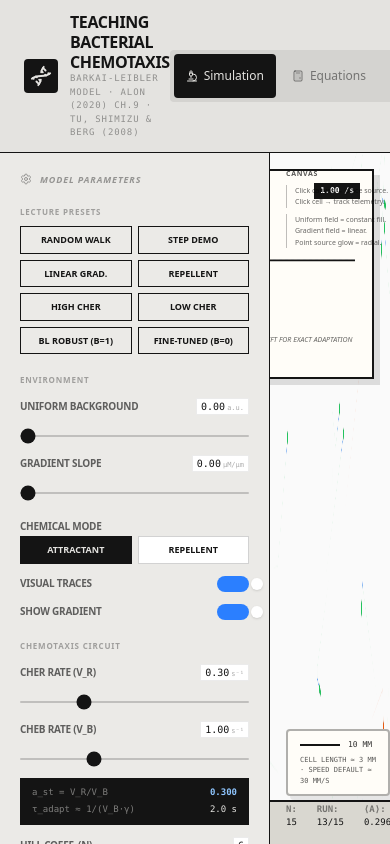
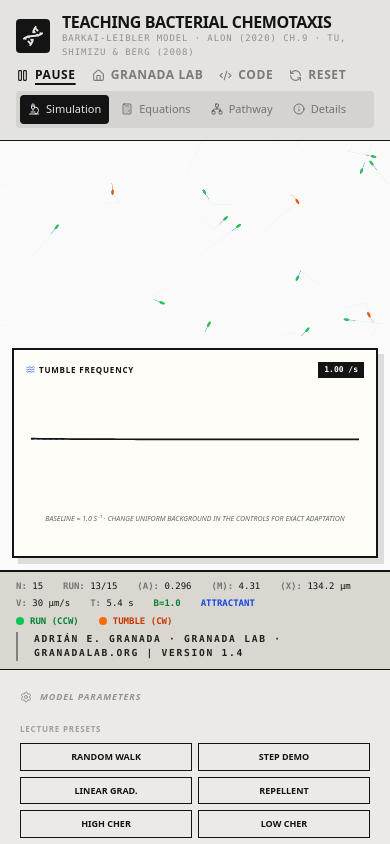
Before and after one commit to Granada-Lab/chemotaxis, a React (Vite) app: page / in a window 390 px wide. Built offline with nearby package versions, Linux system fonts and the light colour scheme.

Commit message:
v1.4: phone layout
Stack controls below the canvas on small screens, keep the canvas at 2:1,
move the tumble-frequency chart below the canvas, wrap the header and
status bar, and pad sub-views less on phones. Desktop layout unchanged.

Co-Authored-By: Claude Opus 5.5 <noreply@anthropic.com>

```diff
--- a/package.json
+++ b/package.json
@@ -1,7 +1,7 @@
 {
   "name": "bacterial-chemotaxis-simulator",
   "private": true,
-  "version": "1.3.0",
+  "version": "1.4.0",
   "type": "module",
   "scripts": {
     "dev": "vite --port=3000 --host=0.0.0.0",
--- a/src/components/Dashboard.tsx
+++ b/src/components/Dashboard.tsx
@@ -207,9 +207,9 @@ export default function Dashboard() {
     params.cheBSelectivity > 0.3 ? 'Partial Adaptation' : 'Fine-tuned (Breaks)';
 
   return (
-    <div className="flex flex-col h-screen bg-[#E4E3E0] text-[#141414] font-sans select-none">
+    <div className="flex flex-col min-h-screen md:h-screen bg-[#E4E3E0] text-[#141414] font-sans select-none">
       {/* ── Header ── */}
-      <header className="flex items-center justify-between px-6 py-3 border-b border-[#141414] shrink-0">
+      <header className="flex flex-wrap items-center justify-between gap-x-4 gap-y-2 px-4 md:px-6 py-3 border-b border-[#141414] shrink-0">
         <div className="flex items-center gap-3">
           <div className="bg-[#141414] p-1.5 text-[#E4E3E0] rounded-sm"><Dna size={22} /></div>
           <div>
@@ -222,11 +222,11 @@ export default function Dashboard() {
           </div>
         </div>
 
-        <nav className="flex gap-1 bg-[#d4d3d0] p-1 rounded-sm">
-          {([['sim', 'Simulation', Microscope], ['math', 'Equations', Calculator], ['pathway', 'Pathway', Network], ['details', 'Simulation Details', Info]] as const).map(
+        <nav className="order-last md:order-none w-full md:w-auto flex gap-1 bg-[#d4d3d0] p-1 rounded-sm overflow-x-auto">
+          {([['sim', 'Simulation', Microscope], ['math', 'Equations', Calculator], ['pathway', 'Pathway', Network], ['details', 'Details', Info]] as const).map(
             ([id, label, Icon]) => (
               <button key={id} onClick={() => setActiveTab(id)}
-                className={`flex items-center gap-1.5 px-3 py-1.5 rounded-sm text-xs font-medium transition-all ${
+                className={`flex shrink-0 items-center gap-1.5 whitespace-nowrap px-2 md:px-3 py-1.5 rounded-sm text-[11px] md:text-xs font-medium transition-all ${
                   activeTab === id ? 'bg-[#141414] text-[#E4E3E0]' : 'hover:bg-[#c4c3c0] text-[#141414]/50 hover:text-[#141414]'}`}>
                 <Icon size={12} />{label}
               </button>
@@ -234,7 +234,7 @@ export default function Dashboard() {
           )}
         </nav>
 
-        <div className="flex items-center gap-4">
+        <div className="flex flex-wrap items-center gap-x-4 gap-y-1">
           <button onClick={() => setIsPlaying(v => !v)}
             className="flex items-center gap-1.5 text-xs font-bold uppercase tracking-wider underline underline-offset-4 decoration-2">
             {isPlaying ? <Pause size={13} /> : <Play size={13} />}
@@ -255,9 +255,9 @@ export default function Dashboard() {
         </div>
       </header>
 
-      <main className="flex-1 flex overflow-hidden">
+      <main className="flex-1 flex flex-col md:flex-row md:overflow-hidden">
         {/* ── Left Sidebar ── */}
-        <aside className="border-r border-[#141414] bg-[#EBEAE7] overflow-y-auto flex flex-col shrink-0" style={{ width: '270px' }}>
+        <aside className="order-2 md:order-none w-full md:w-[270px] border-t md:border-t-0 md:border-r border-[#141414] bg-[#EBEAE7] md:overflow-y-auto flex flex-col shrink-0">
           <div className="p-5 border-b border-[#141414] space-y-5">
             <div className="flex items-center gap-2">
               <Settings size={12} className="opacity-40" />
@@ -439,11 +439,11 @@ export default function Dashboard() {
         </aside>
 
         {/* ── Content ── */}
-        <section className="flex-1 flex flex-col overflow-hidden">
+        <section className="order-1 md:order-none flex-1 flex flex-col md:overflow-hidden">
           {activeTab === 'sim' && (
-            <div className="relative flex-1 flex flex-col bg-[#fafafa] overflow-hidden">
+            <div className="relative md:flex-1 flex flex-col bg-[#fafafa] overflow-hidden">
               {/* Ensemble bias overlay */}
-              <div className="absolute top-4 right-4 z-10 w-[312px] bg-[#fffdf8] border-2 border-[#141414] p-3 shadow-[6px_6px_0px_rgba(0,0,0,0.12)]" style={{ height: '210px' }}>
+              <div className="order-2 md:order-none m-3 md:m-0 md:absolute md:top-4 md:right-4 z-10 md:w-[312px] h-[210px] bg-[#fffdf8] border-2 border-[#141414] p-3 shadow-[6px_6px_0px_rgba(0,0,0,0.12)]">
                 <div className="flex justify-between items-center mb-1">
                   <div className="flex items-center gap-1">
                     <Waves size={9} className="text-blue-600" />
@@ -463,12 +463,12 @@ export default function Dashboard() {
                   </ResponsiveContainer>
                 </div>
                 <p className="text-[7px] text-center italic text-black/60 uppercase mt-1">
-                  Baseline = 1.0 s⁻¹ · change uniform background on left for exact adaptation
+                  Baseline = 1.0 s⁻¹ · change uniform background in the controls for exact adaptation
                 </p>
               </div>
 
               {/* Canvas interaction hints */}
-              <div className="absolute top-4 left-4 z-10 pointer-events-none space-y-1.5">
+              <div className="hidden md:block absolute top-4 left-4 z-10 pointer-events-none space-y-1.5">
                 <span className="text-[7px] font-bold uppercase tracking-widest text-black/65 block">Canvas</span>
                 {params.uniformBackground > 0 && (
                   <div className="flex items-center gap-2">
@@ -496,7 +496,7 @@ export default function Dashboard() {
                 </p>
               </div>
 
-              <div className="absolute bottom-12 left-4 z-10 pointer-events-none rounded-sm border-2 border-[#14141455] bg-[#fffdf8] px-3 py-2 shadow-[4px_4px_0px_rgba(0,0,0,0.08)]">
+              <div className="hidden md:block absolute bottom-12 left-4 z-10 pointer-events-none rounded-sm border-2 border-[#14141455] bg-[#fffdf8] px-3 py-2 shadow-[4px_4px_0px_rgba(0,0,0,0.08)]">
                 <div className="mb-1 flex items-center gap-2">
                   <span className="block h-[2px] w-[40px] bg-[#141414]" />
                   <span className="text-[8px] font-mono uppercase text-black/80">{SCALE_BAR_UM} µm</span>
@@ -507,11 +507,11 @@ export default function Dashboard() {
               </div>
 
               <canvas ref={canvasRef} width={SIM_W} height={SIM_H}
-                className="flex-1 w-full h-full cursor-crosshair" onClick={handleClick} />
+                className="order-1 md:order-none w-full aspect-[2/1] md:aspect-auto md:flex-1 md:h-full cursor-crosshair" onClick={handleClick} />
 
               {/* Status bar */}
-              <div className="h-11 border-t-2 border-[#141414] flex items-center justify-between px-4 bg-[#d9d7d0] text-[9px] font-mono shrink-0">
-                <div className="flex gap-5">
+              <div className="order-3 md:order-none md:h-11 border-t-2 border-[#141414] flex flex-wrap items-center justify-between gap-y-1 px-4 py-2 md:py-0 bg-[#d9d7d0] text-[9px] font-mono shrink-0">
+                <div className="flex flex-wrap gap-x-5 gap-y-1">
                   <span><span className="font-bold opacity-50 uppercase">N: </span>{bacteria.length}</span>
                   <span><span className="font-bold opacity-50 uppercase">Run: </span>{runCount}/{bacteria.length}</span>
                   <span><span className="font-bold opacity-50 uppercase">⟨a⟩: </span>{meanActivity.toFixed(3)}</span>
@@ -522,7 +522,7 @@ export default function Dashboard() {
                   <span className={`font-bold uppercase ${betaColor}`}>β={params.cheBSelectivity.toFixed(1)}</span>
                   <span className={`font-bold uppercase ${motionColor}`}>{params.chemicalMode}</span>
                 </div>
-                <div className="flex items-center gap-5">
+                <div className="flex flex-wrap items-center gap-x-5 gap-y-1">
                   <span className="flex items-center gap-1.5">
                     <span className="w-2 h-2 rounded-full bg-green-500 inline-block" />
                     <span className="text-green-700 font-bold">RUN (CCW)</span>
@@ -532,7 +532,7 @@ export default function Dashboard() {
                     <span className="text-orange-700 font-bold">TUMBLE (CW)</span>
                   </span>
                   <span className="border-l-2 border-black/40 pl-4 text-[9.6px] font-black uppercase tracking-[0.18em] text-black/85">
-                    Adrián E. Granada · <a href="https://granada-lab.github.io/" className="hover:underline">Granada Lab</a> · <a href="https://granadalab.org" target="_blank" rel="noopener noreferrer" className="hover:underline">granadalab.org</a> | Version 1.3
+                    Adrián E. Granada · <a href="https://granada-lab.github.io/" className="hover:underline">Granada Lab</a> · <a href="https://granadalab.org" target="_blank" rel="noopener noreferrer" className="hover:underline">granadalab.org</a> | Version 1.4
                   </span>
                 </div>
               </div>
@@ -661,7 +661,7 @@ function EquationView({ a_st, tau }: { a_st: number; tau: number }) {
   ] as { num: string; title: string; eq: string; note: string; dark?: boolean }[];
 
   return (
-    <div className="p-10 h-full overflow-y-auto bg-white">
+    <div className="p-5 md:p-10 h-full overflow-y-auto bg-white">
       <div className="max-w-3xl mx-auto">
         <div className="mb-10 border-l-4 border-[#141414] pl-5 py-1">
           <h2 className="text-2xl font-bold uppercase tracking-tight">Barkai-Leibler Chemotaxis Model</h2>
@@ -715,7 +715,7 @@ function Tex({ tex }: { tex: string }) {
 
 function PathwayView() {
   return (
-    <div className="p-10 h-full overflow-y-auto bg-white flex justify-center">
+    <div className="p-5 md:p-10 h-full overflow-y-auto bg-white flex justify-center">
       <div className="max-w-lg w-full">
         <h2 className="text-[8px] font-bold uppercase tracking-widest opacity-35 mb-10 text-center">
           Barkai-Leibler Circuit · E. coli Chemotaxis
@@ -734,7 +734,7 @@ function PathwayView() {
           </PBox>
 
           {/* Adaptation module — CheR/CheB */}
-          <div className="flex items-start gap-0 w-full justify-center mt-2">
+          <div className="flex flex-col md:flex-row items-center md:items-start gap-0 w-full justify-center mt-2">
             <div className="flex flex-col items-center">
               <Arrow />
 
@@ -757,7 +757,7 @@ function PathwayView() {
             </div>
 
             {/* Side: adaptation module */}
-            <div className="flex flex-col gap-4 ml-8 mt-12">
+            <div className="flex flex-col gap-4 mt-8 md:ml-8 md:mt-12">
               <div className="border-l-2 border-red-400 pl-3 py-1 max-w-[140px]">
                 <p className="text-[8px] font-bold text-red-700">CheR (R)</p>
                 <p className="text-[7px] opacity-60 leading-snug mt-0.5">
@@ -842,7 +842,7 @@ function SimulationDetailsView() {
   ];
 
   return (
-    <div className="p-10 h-full overflow-y-auto bg-[#fcfbf7]">
+    <div className="p-5 md:p-10 h-full overflow-y-auto bg-[#fcfbf7]">
       <div className="max-w-4xl mx-auto">
         <div className="mb-8 border-l-4 border-[#141414] pl-5 py-1">
           <h2 className="text-2xl font-bold uppercase tracking-tight">Simulation Details</h2>
```
Also changed, not shown: 1 other file (tests, documents, lock files or other folders).
